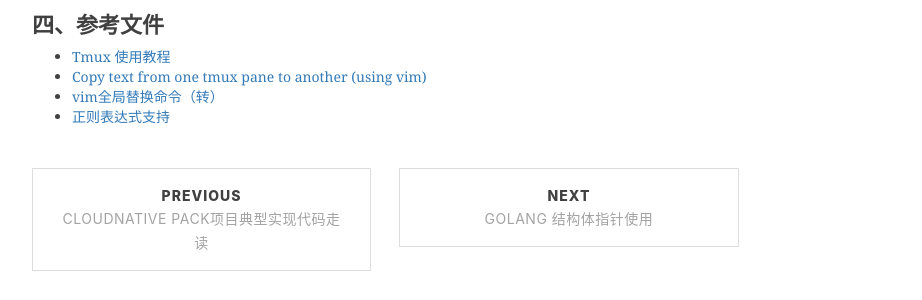
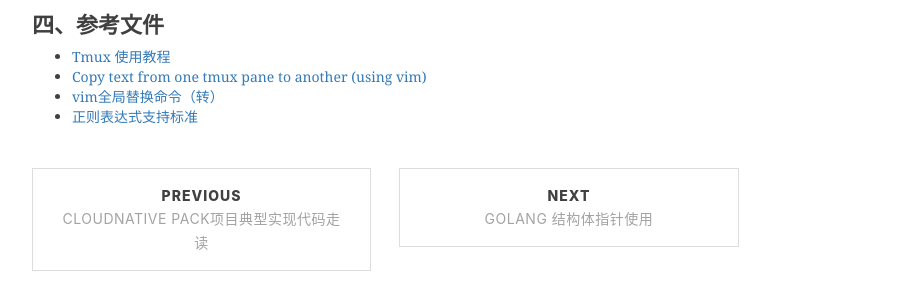
Before and after one commit to shihai1991/shihai1991.github.io, a Jekyll site: the page built from _posts/2022-11-22-linux終端基础命令.md, in a window 1280 px wide. Shown: the part 926-1226 px from the top of the page, without its empty margins (233-1155 px from the left). Built offline with Jekyll 4.4.1, drawn with Linux system fonts in a browser that asks for light colours; nearby versions of some CDN libraries; comment, search, counter and statistics services are not loaded.

Commit message:
Update 2022-11-22-linux終端基础命令.md

```diff
--- a/_posts/2022-11-22-linux終端基础命令.md
+++ b/_posts/2022-11-22-linux終端基础命令.md
@@ -30,4 +30,4 @@ time: '2022.11.22 19:27:00'
 - [Tmux 使用教程](http://www.ruanyifeng.com/blog/2019/10/tmux.html)
 - [Copy text from one tmux pane to another (using vim)](https://unix.stackexchange.com/questions/58763/copy-text-from-one-tmux-pane-to-another-using-vim)
 - [vim全局替换命令（转）](https://www.jianshu.com/p/2af83c65a638)
-- [正则表达式支持](https://www.cnblogs.com/codelogs/p/16060372.html)
+- [正则表达式支持标准](https://www.cnblogs.com/codelogs/p/16060372.html)
```
